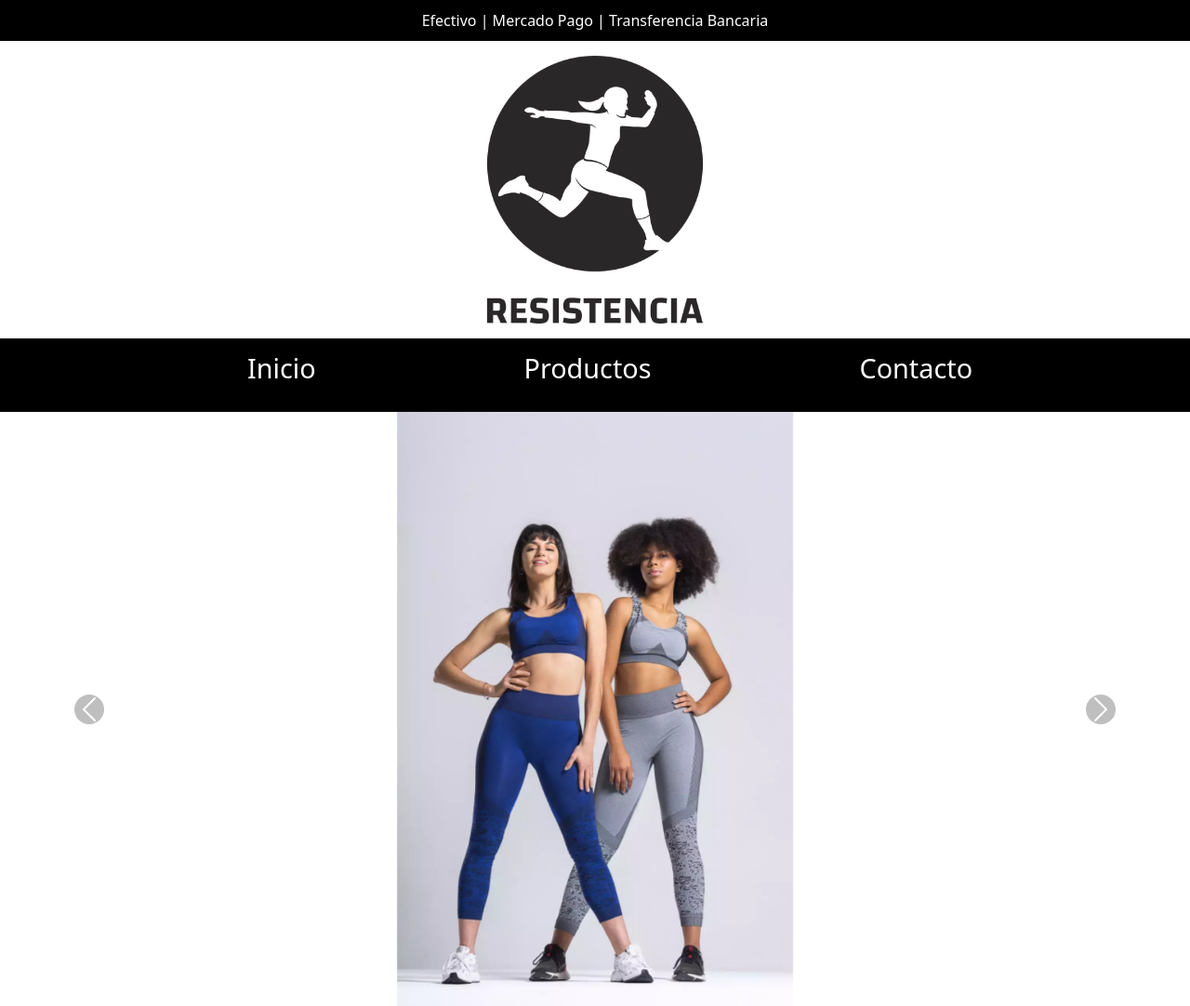
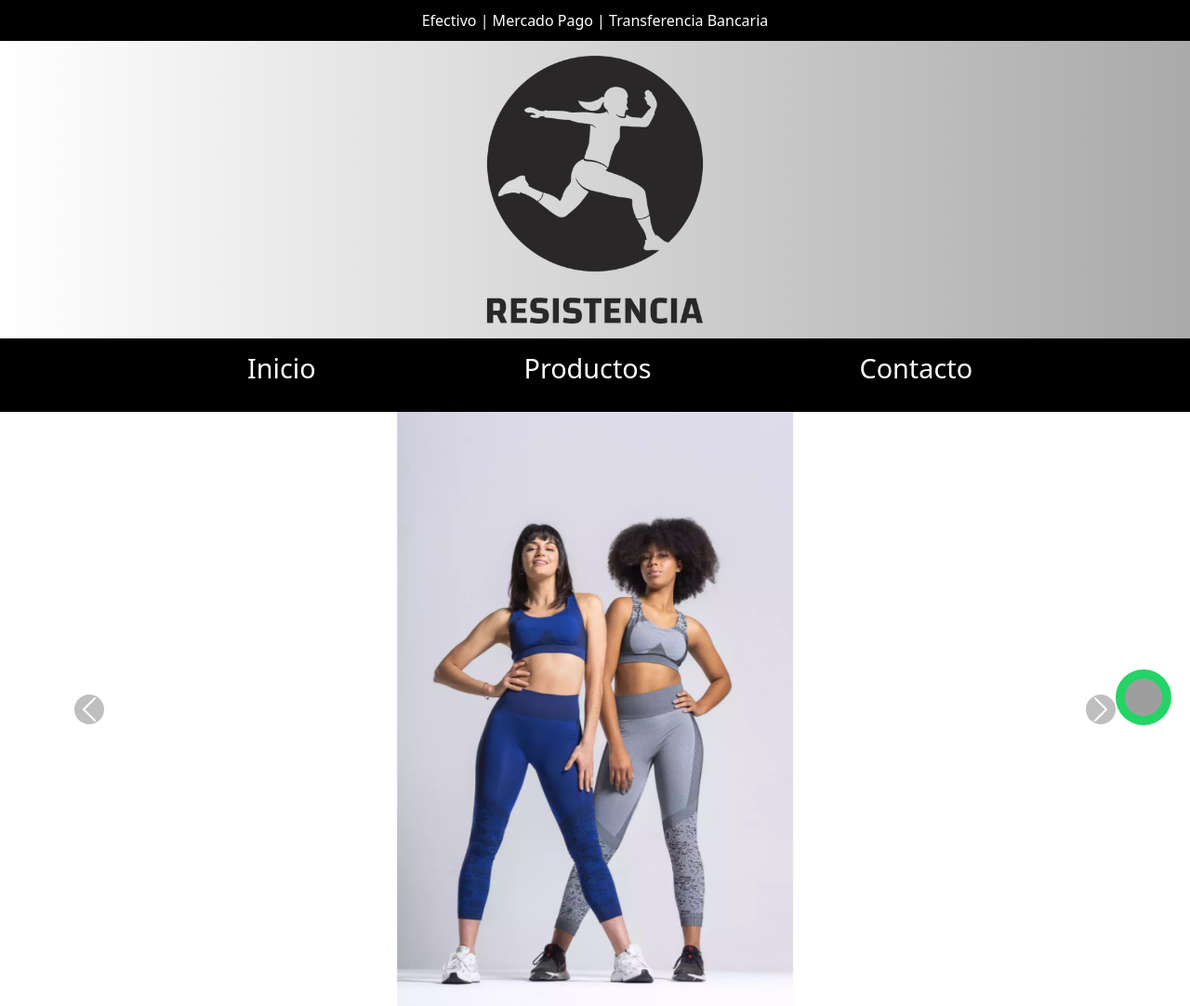
Before and after one commit to guidodiz/E-Commerce, a Django app: page /web/ in a window 1280 px wide. Shown: the top 1082 px of the page at 93% size. Run offline with Django 5.2, Linux system fonts and the light colour scheme; grey boxes are pictures that could not be loaded.

Commit message:
avances en el base e index

```diff
--- a/E-Commerce/TiendaOnline/web/static/web/styles/base.css
+++ b/E-Commerce/TiendaOnline/web/static/web/styles/base.css
@@ -3,6 +3,10 @@ body{
     height: 100%;
     font-family: sans-serif;
     background-color: #fff;
+}
+
+header{
+    background: linear-gradient(to right, #fff, rgb(170, 170, 170));
 }
 
 header div{
@@ -55,7 +59,7 @@ footer i{
 }
 
 .contacto{
-    margin-top: 2vh;
+    margin-top: 5vh;
 }
 
 .iconos-enlaces{
@@ -63,11 +67,42 @@ footer i{
     gap: 20px;
 }
 
-li:hover{
-    font-weight: 500;
-    scale: 1.1;
+nav li{
+    transition: transform 0.2s ease;
 }
 
-a:hover{
-    scale: 1.2;
+nav li:hover{
+    font-weight: 500;
+    transform: scale(1.1);
 }
+
+footer a{
+    transition: transform 0.2s ease;
+}
+
+footer a:hover{
+    transform: scale(1.2);
+}
+
+#whatsapp {
+    position: fixed;
+    bottom: 20px;
+    right: 20px;
+    z-index: 9999;
+}
+
+#whatsapp-icon {
+    width: 60px;
+    height: 60px;
+    border-radius: 50%;
+    background-color: #25D366;
+    padding: 10px;
+}
+
+#whatsapp {
+    transition: transform 0.2s ease;
+}
+
+#whatsapp:hover {
+    transform: scale(1.1);
+}
--- a/E-Commerce/TiendaOnline/web/templates/web/base.html
+++ b/E-Commerce/TiendaOnline/web/templates/web/base.html
@@ -46,7 +46,7 @@
         <div class="iconos-enlaces">
             <a href="mailto:guidoangeldiz@gmail.com">
                 <i class="fas fa-envelope"></i></a>
-            <a href="https://wa.me/541126436710" target="_blank">
+            <a href="https://wa.me/1126436710" target="_blank">
                 <i class="fab fa-whatsapp"></i></a>
         </div>
 
@@ -54,6 +54,10 @@
             <i class="fas fa-map-marker-alt"></i> Belgrano R, Capital Federal
         </p>
     </footer>
+
+    <a href="https://wa.me/1126436710" target="_blank" id="whatsapp">
+        <img src="https://upload.wikimedia.org/wikipedia/commons/6/6b/WhatsApp.svg" alt="WhatsApp" id="whatsapp-icon">
+    </a>
 </body>
 
 </html>
--- a/E-Commerce/TiendaOnline/web/templates/web/index.html
+++ b/E-Commerce/TiendaOnline/web/templates/web/index.html
@@ -12,7 +12,7 @@
 
 {% block main %}
 <aside>
-    <div id="carouselExample" class="carousel slide" data-bs-ride="carousel">
+    <div id="carouselExample" class="carousel slide" data-bs-ride="carousel" data-bs-interval="3500" data-bs-wrap="true" data-bs-pause="false">
         <div class="carousel-inner">
             <div class="carousel-item active">
                 <img src="{% static 'web/img/carrusel1.webp' %}" class="d-block w-100" alt="Imagen 1">
```
